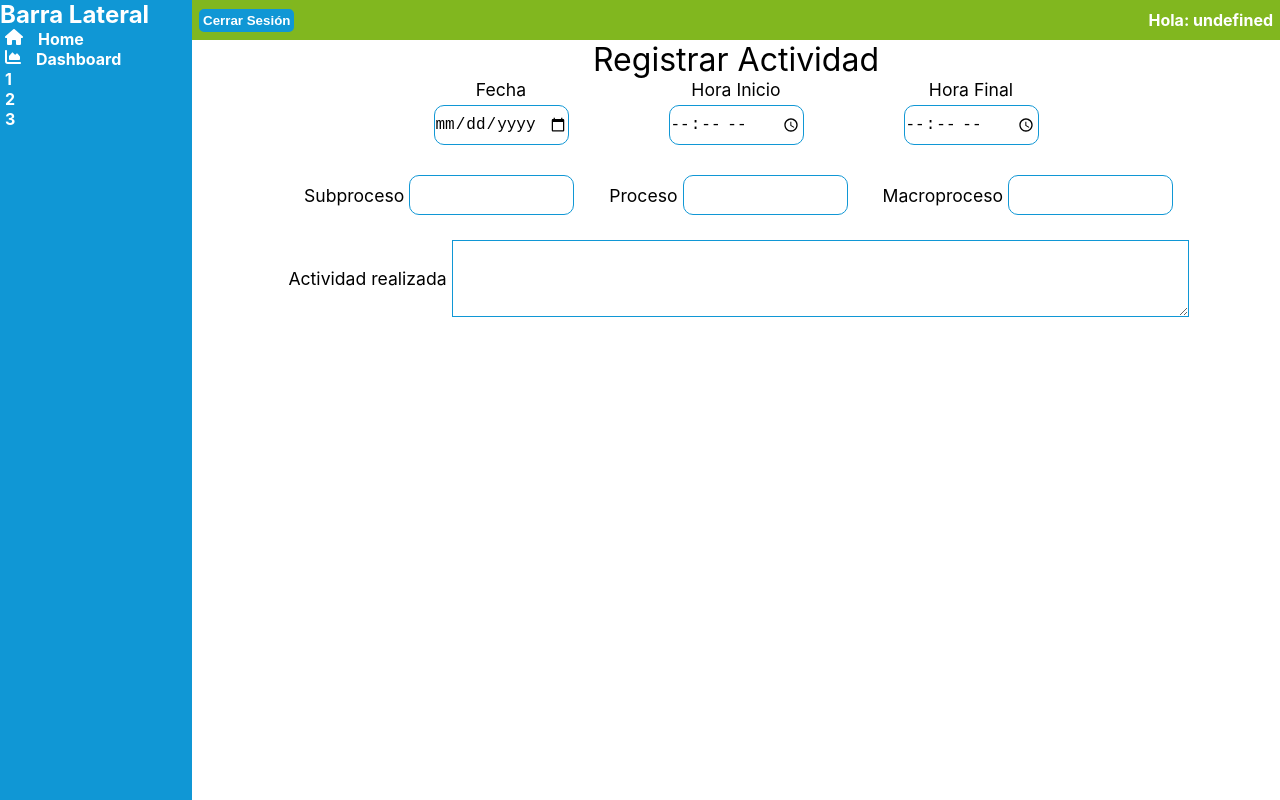
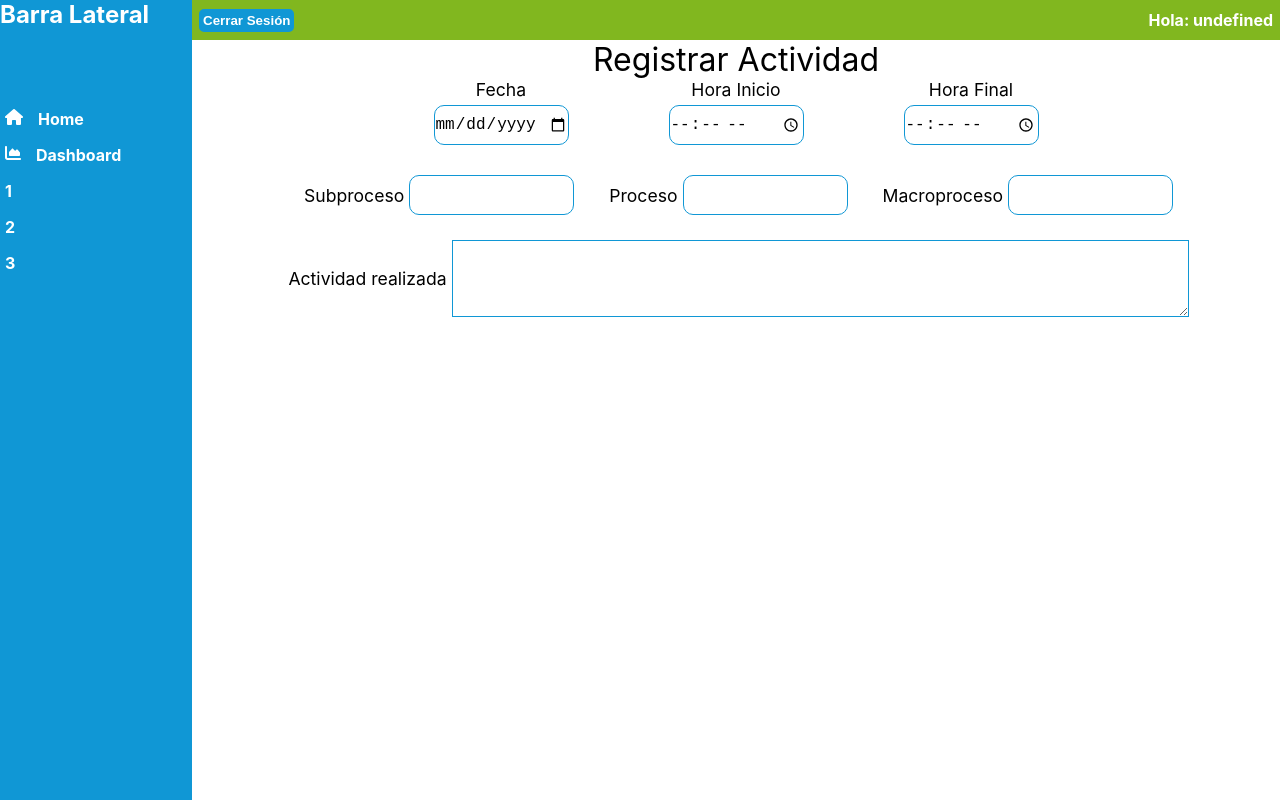
Before and after one commit to drbv27/PygmaProdutivity, a Next.js app: page /HomeP in a window 1280 px wide. Built offline with nearby package versions, Linux system fonts and the light colour scheme.

Commit message:
more styles

```diff
--- a/components/layout/Navbar.js
+++ b/components/layout/Navbar.js
@@ -14,10 +14,12 @@ const Contenedor = styled.div`
 `;
 
 const ListaN = styled.ul`
-  margin-left:5px;
+  margin:5rem 0 0 5px;
+
 `;
 
 const ItemNav = styled.li`
+  margin:1rem 0 1rem 0;
   display:flex;
 `;
 
```
